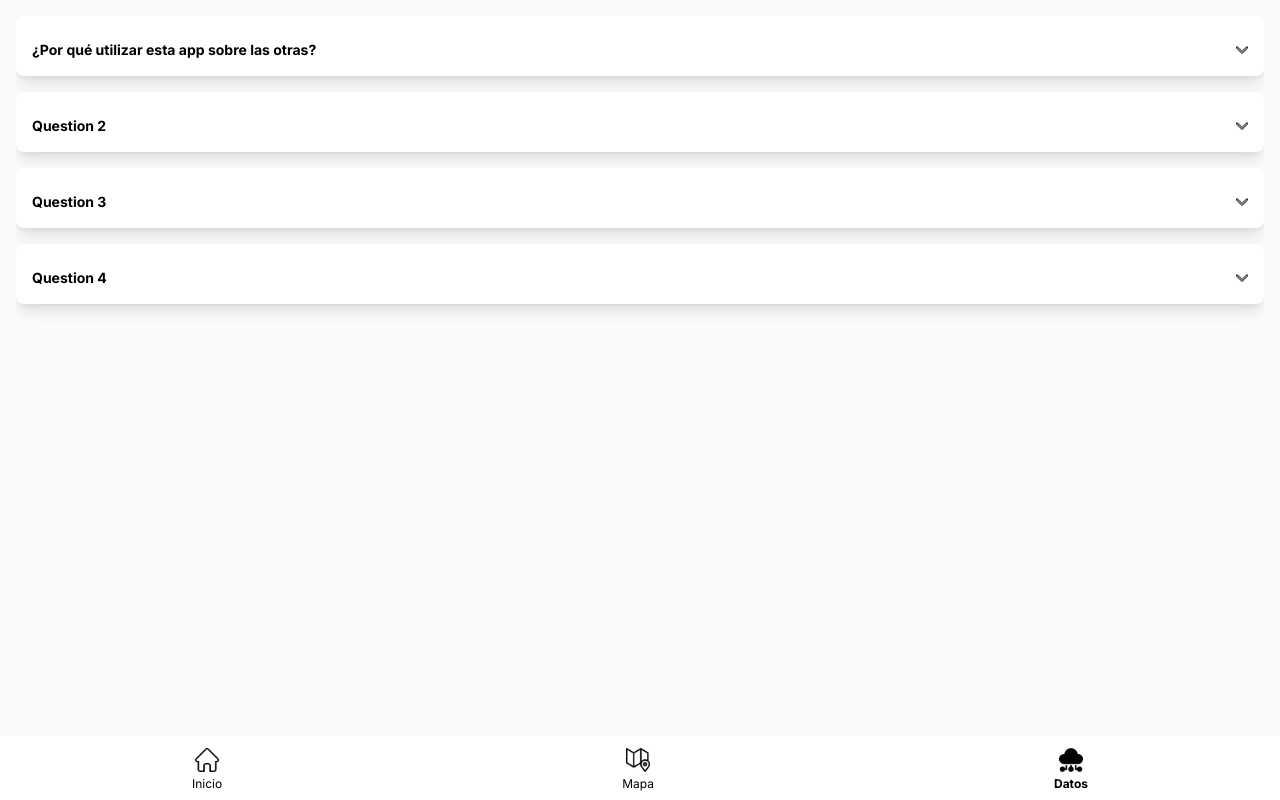
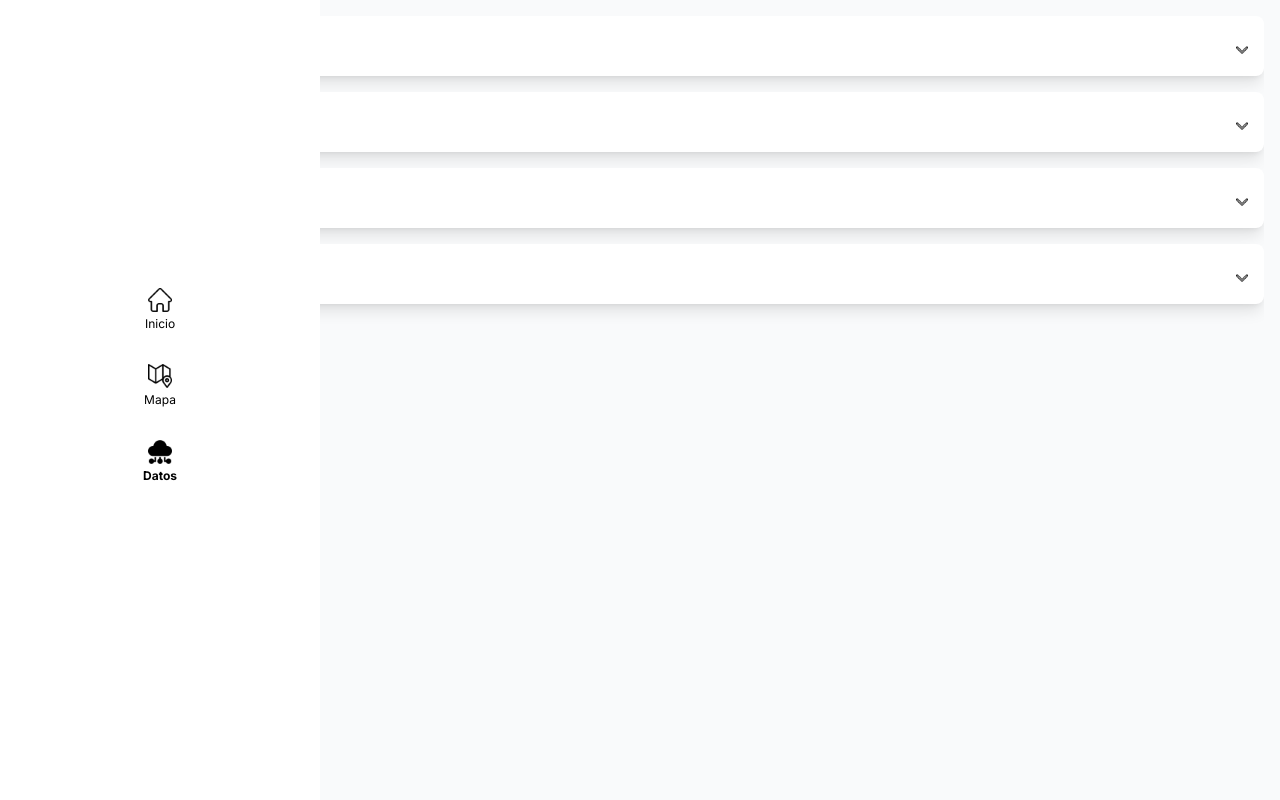
Before and after one commit to edgargutgzz/calidadaire, a Next.js app: page /datos in a window 1280 px wide. Built offline with nearby package versions, Linux system fonts and the light colour scheme.

Commit message:
lg navbar first draft

```diff
--- a/app/page.js
+++ b/app/page.js
@@ -60,7 +60,7 @@ export default function Index() {
   const [nearestSensor, setNearestSensor] = useState(null);
 
   return (
-    <div className="pb-20"> {/* Added padding-bottom */}
+    <div className="pb-20 lg:pl-1/4"> {/* Added padding-bottom */}
       <Navbar currentPage="inicio" />
 
       {/* Hidden Mapa component to fetch the nearest sensor data */}
--- a/components/navbar.js
+++ b/components/navbar.js
@@ -4,12 +4,12 @@ import Image from 'next/image'
 
 function Navbar({ currentPage }) {
   return (
-    <nav className = "bg-white z-10 fixed w-full bottom-0">
-        <div className="container mx-auto px-6 pt-3 pb-2 flex justify-around items-center">
+    <nav className="bg-white z-10 fixed w-full bottom-0 lg:w-1/4 lg:h-full lg:bottom-auto lg:left-0 lg:top-0 lg:flex-col">
+      <div className="container mx-auto px-6 pt-3 pb-2 flex justify-around items-center h-full lg:flex-col lg:justify-center lg:items-center">
 
         {/* Home */}
         <Link href="/">
-            <div className="flex flex-col items-center text-xs text-black mx-0">
+          <div className="flex flex-col items-center text-xs text-black mx-0 lg:mx-auto lg:mb-8">
             <Image src={currentPage === 'inicio' ? "/inicio_on.png" : "/inicio_off.png"} alt="Inicio" width={24} height={24} />
             <span className={`mt-0 pt-1 ${currentPage === 'inicio' ? "font-bold" : ""}`}>Inicio</span>
           </div>
@@ -17,7 +17,7 @@ function Navbar({ currentPage }) {
 
         {/* Mapa */}
         <Link href="/mapa">
-            <div className="flex flex-col items-center text-xs text-black mx-16">
+          <div className="flex flex-col items-center text-xs text-black mx-16 lg:mx-auto lg:mb-8">
             <Image src={currentPage === 'mapa' ? "/mapa_on.png" : "/mapa_off.png"} alt="Mapa" width={24} height={24} />
             <span className={`mt-0 pt-1 ${currentPage === 'mapa' ? "font-bold" : ""}`}>Mapa</span>
           </div>
@@ -25,7 +25,7 @@ function Navbar({ currentPage }) {
 
         {/* Datos */}
         <Link href="/datos">
-            <div className="flex flex-col items-center text-xs text-black mx-0">
+          <div className="flex flex-col items-center text-xs text-black mx-0 lg:mx-auto lg:mb-8">
             <Image src={currentPage === 'datos' ? "/datos_on.png" : "/datos_off.png"} alt="Datos" width={24} height={24} />
             <span className={`mt-0 pt-1 ${currentPage === 'datos' ? "font-bold" : ""}`}>Datos</span>
           </div>
```
Also changed, not shown: app/layout.js (line endings or trailing spaces). Lines whose indentation alone changed are shown as unchanged.
